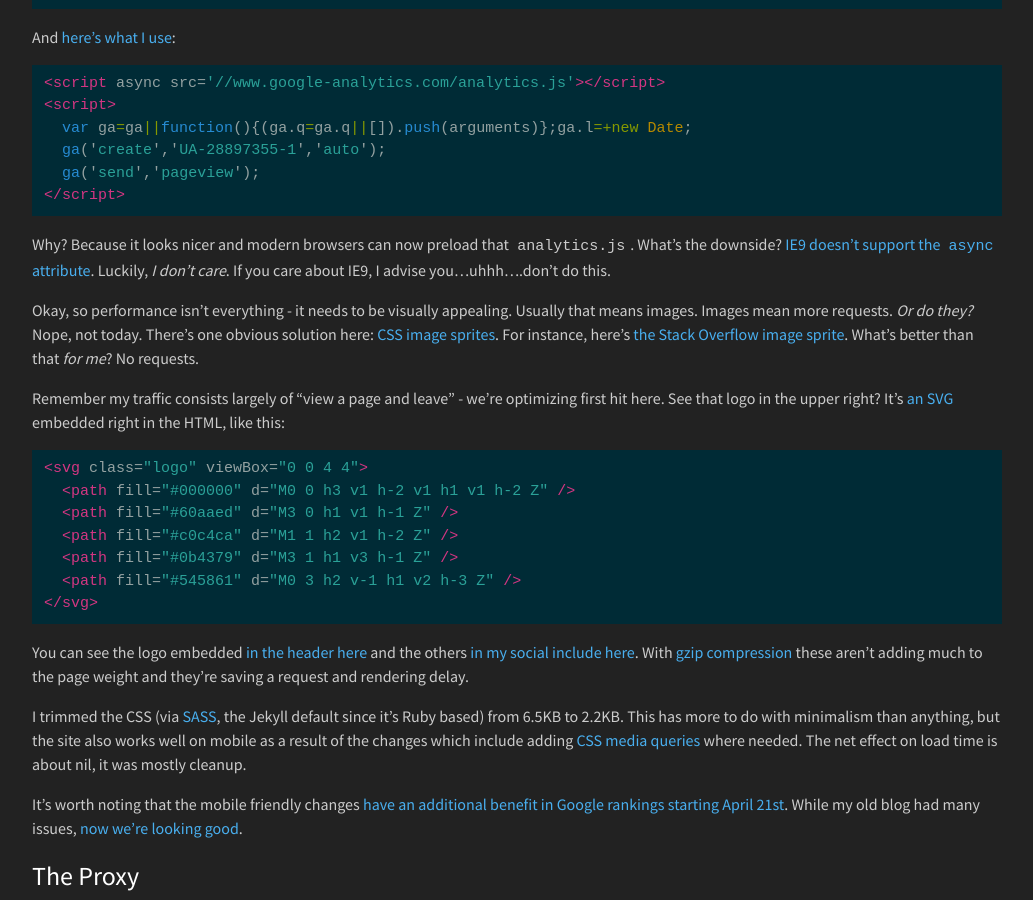
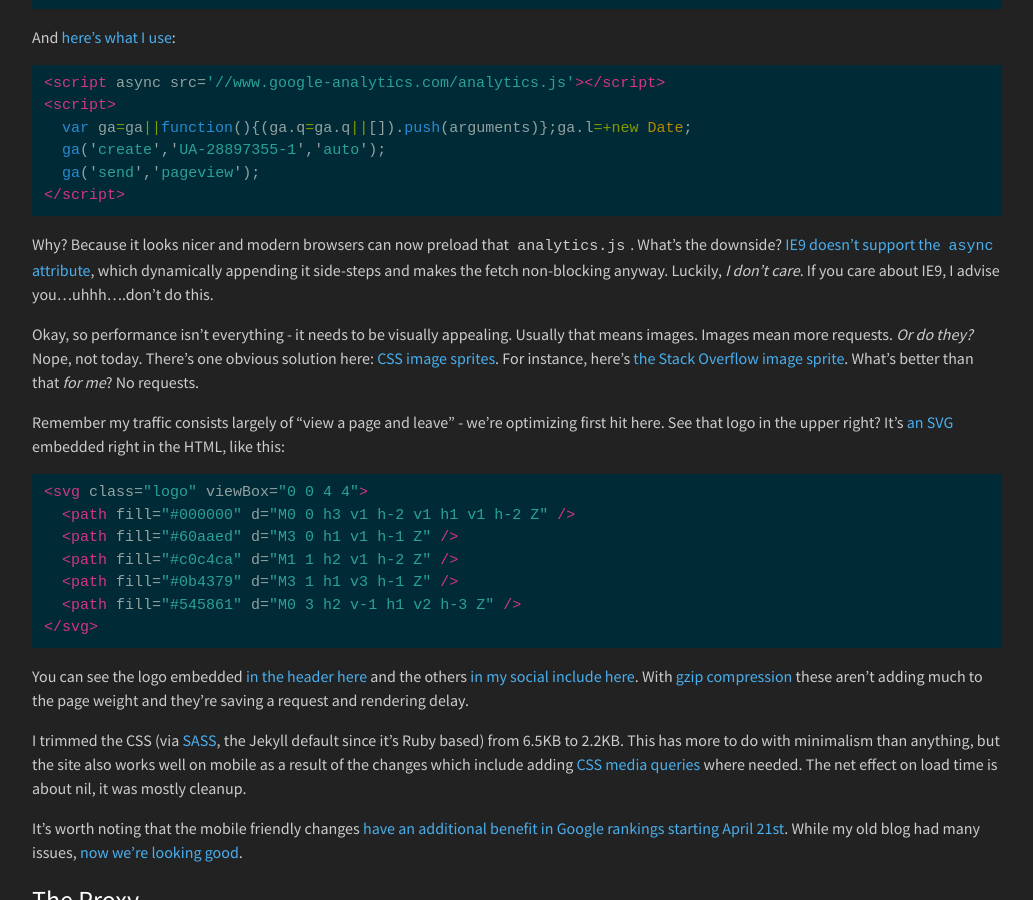
Before and after one commit to NickCraver/nickcraver.github.com, a Jekyll site: the page built from _posts/2015-03-24-optimization-considerations.markdown, in a window 1280 px wide and 900 px high, scrolled down 9812 px. Shown: the whole window, without its empty margins (123-1156 px from the left). Built offline with Jekyll 4.4.1, drawn with Linux system fonts in a browser that asks for light colours; comment, search, counter and statistics services are not loaded.

Commit message:
Last post: Clarify the IE9 blocking/async issue

```diff
--- a/_posts/2015-03-24-optimization-considerations.markdown
+++ b/_posts/2015-03-24-optimization-considerations.markdown
@@ -172,7 +172,7 @@ And [here's what I use](https://github.com/NickCraver/nickcraver.github.com/blob
 </script>
 ~~~
 
-Why? Because it looks nicer and modern browsers can now preload that `analytics.js`. What's the downside? [IE9 doesn't support the `async` attribute](http://caniuse.com/#feat=script-async). Luckily, *I don't care*. If you care about IE9, I advise you...uhhh....don't do this.
+Why? Because it looks nicer and modern browsers can now preload that `analytics.js`. What's the downside? [IE9 doesn't support the `async` attribute](http://caniuse.com/#feat=script-async), which dynamically appending it side-steps and makes the fetch non-blocking anyway. Luckily, *I don't care*. If you care about IE9, I advise you...uhhh....don't do this.
 
 Okay, so performance isn't everything - it needs to be visually appealing. Usually that means images. Images mean more requests. *Or do they?* Nope, not today. There's one obvious solution here: [CSS image sprites](https://css-tricks.com/css-sprites/). For instance, here's [the Stack Overflow image sprite](http://cdn.sstatic.net/stackoverflow/img/sprites.svg). What's better than that *for me*? No requests.
 
```
